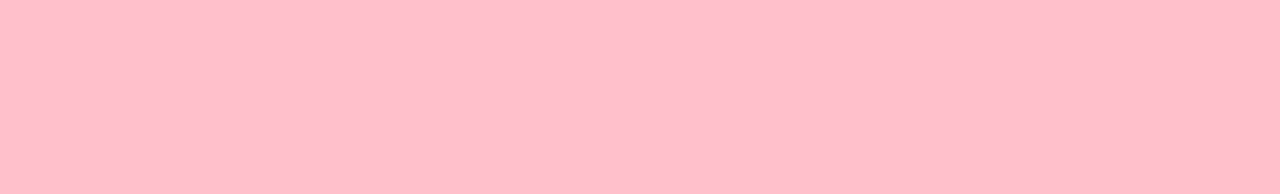
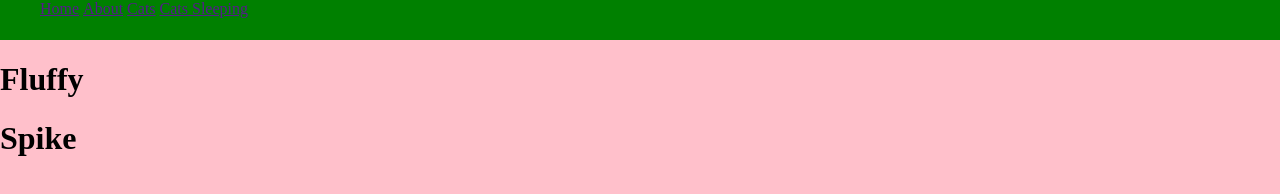
Before and after one commit to cmurnick/html101, a plain HTML site: page index.html in a window 1280 px wide. Drawn offline with Linux system fonts and the light colour scheme.

Commit message:
added nav html and css

```diff
--- a/index.html
+++ b/index.html
@@ -5,6 +5,22 @@
 	<link rel="stylesheet" type="text/css" href="./main.css">
 </head>
 <body>
+	<nav>
+		<ul>
+			<li><a href="">Home</a></li>
+			<li><a href="">About</a></li>
+			<li><a href="">Cats</a></li>
+			<li><a href="">Cats Sleeping</a></li>
+		</ul>
+	</nav>
+
+	<cat>
+		<h1>Fluffy</h1>
+	</cat>
+
+	<cat>
+		<h1>Spike</h1>
+	</cat>
 
 </body>
 </html>
--- a/main.css
+++ b/main.css
@@ -1,4 +1,22 @@
 body {
 	background-color: pink;
+	margin: 0px;
 
 }
+
+ul {
+	list-style: none;
+	margin-top: 0px;
+
+}
+
+nav {
+	background-color: green;
+	height: 40px;
+
+}
+
+li {
+	display: inline;
+
+}
```
